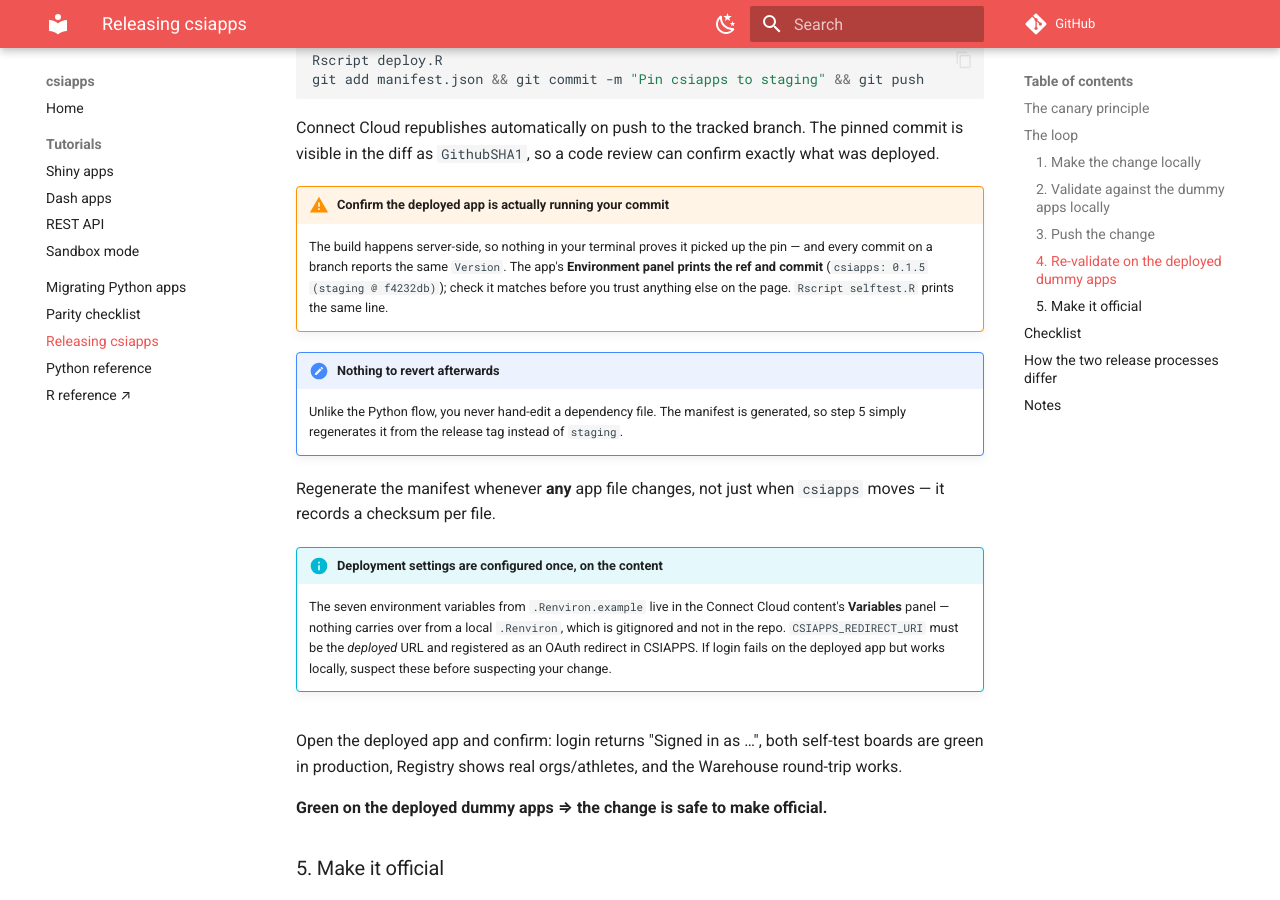
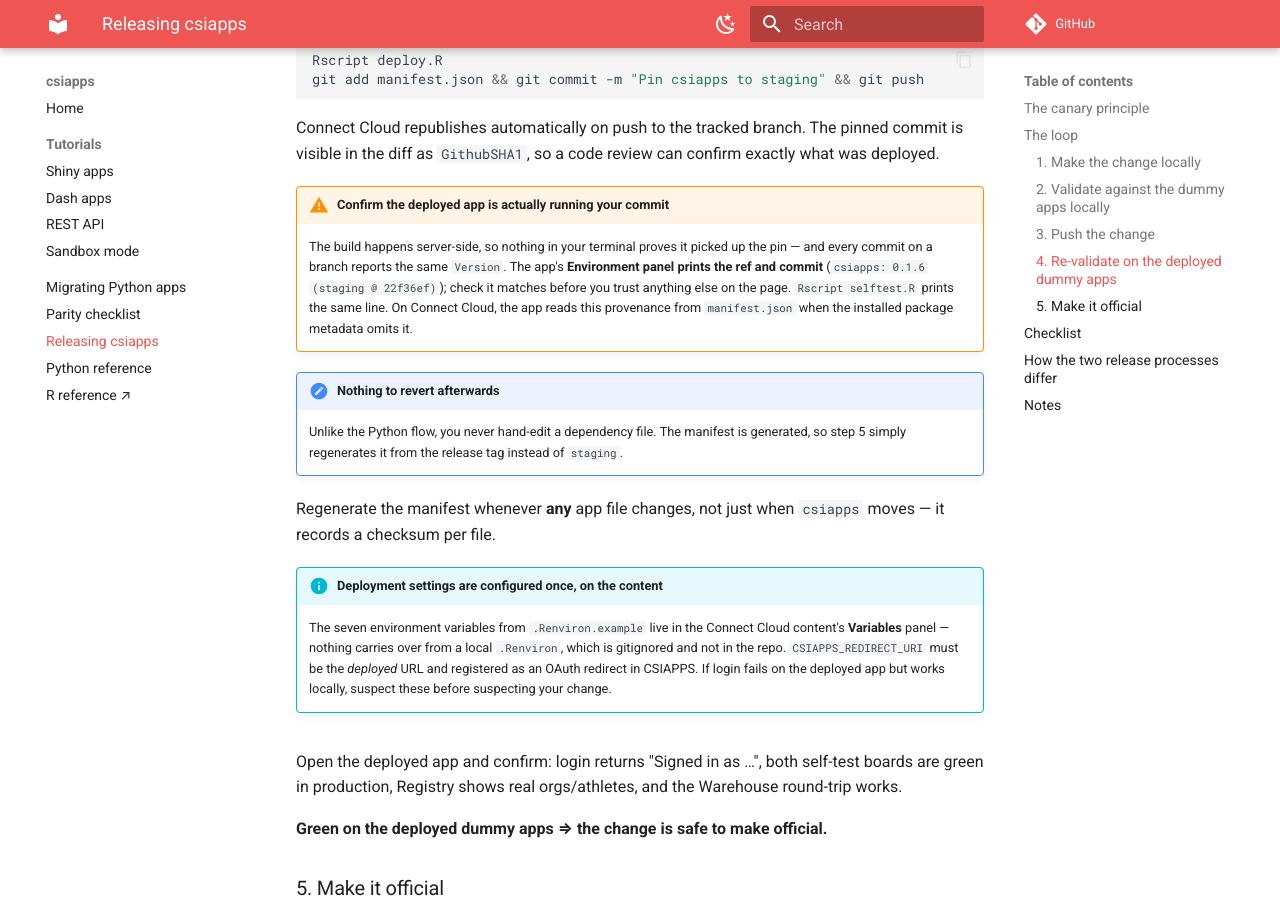
Before and after one commit to CSIOntario/csiapps, an MkDocs documentation site: the page built from docs/releasing.md, in a window 1280 px wide and 900 px high, scrolled down 3666 px. Built offline with MkDocs 1.6.1 and Material for MkDocs 9.7.7, drawn with Linux system fonts in a browser that asks for light colours; comment, search, counter and statistics services are not loaded; some of the changed text lies outside the part shown.

Commit message:
Refresh R release provenance examples

```diff
--- a/docs/releasing.md
+++ b/docs/releasing.md
@@ -80,8 +80,8 @@ copy, and once again on the **deployed** app after the change is pushed.
 
     !!! tip "Confirm which copy you are testing"
         The app's Environment panel and the `selftest.R` summary both name the
-        loaded copy — `csiapps: 0.1.5 (local source: ../csiapps)` in dev, or
-        `csiapps: 0.1.5 (staging @ f4232db)` when it fell back to the installed
+        loaded copy — `csiapps: 0.1.6 (local source: ../csiapps)` in dev, or
+        `csiapps: 0.1.6 (staging @ 22f36ef)` when it fell back to the installed
         package. If you see a ref and commit where you expected local source,
         you are validating the wrong code. Set `CSIAPPS_SRC=""` deliberately
         when you *do* want to test the installed release.
@@ -260,9 +260,10 @@ deployed dummy apps at the unreleased code and redeploy them.
         The build happens server-side, so nothing in your terminal proves it
         picked up the pin — and every commit on a branch reports the same
         `Version`. The app's **Environment panel prints the ref and commit**
-        (`csiapps: 0.1.5 (staging @ f4232db)`); check it matches before you
+        (`csiapps: 0.1.6 (staging @ 22f36ef)`); check it matches before you
         trust anything else on the page. `Rscript selftest.R` prints the same
-        line.
+        line. On Connect Cloud, the app reads this provenance from
+        `manifest.json` when the installed package metadata omits it.
 
     !!! note "Nothing to revert afterwards"
         Unlike the Python flow, you never hand-edit a dependency file. The
```
